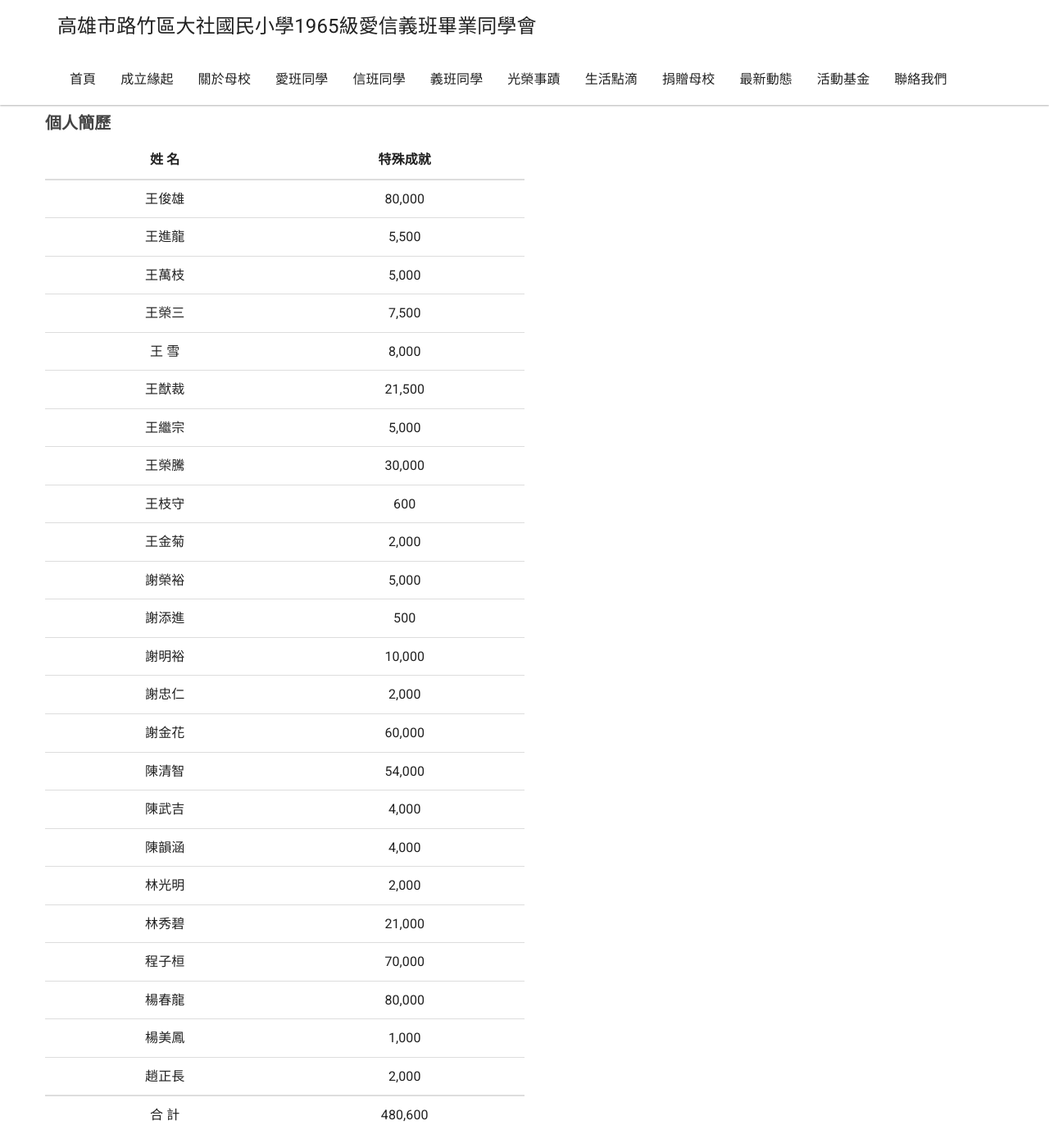
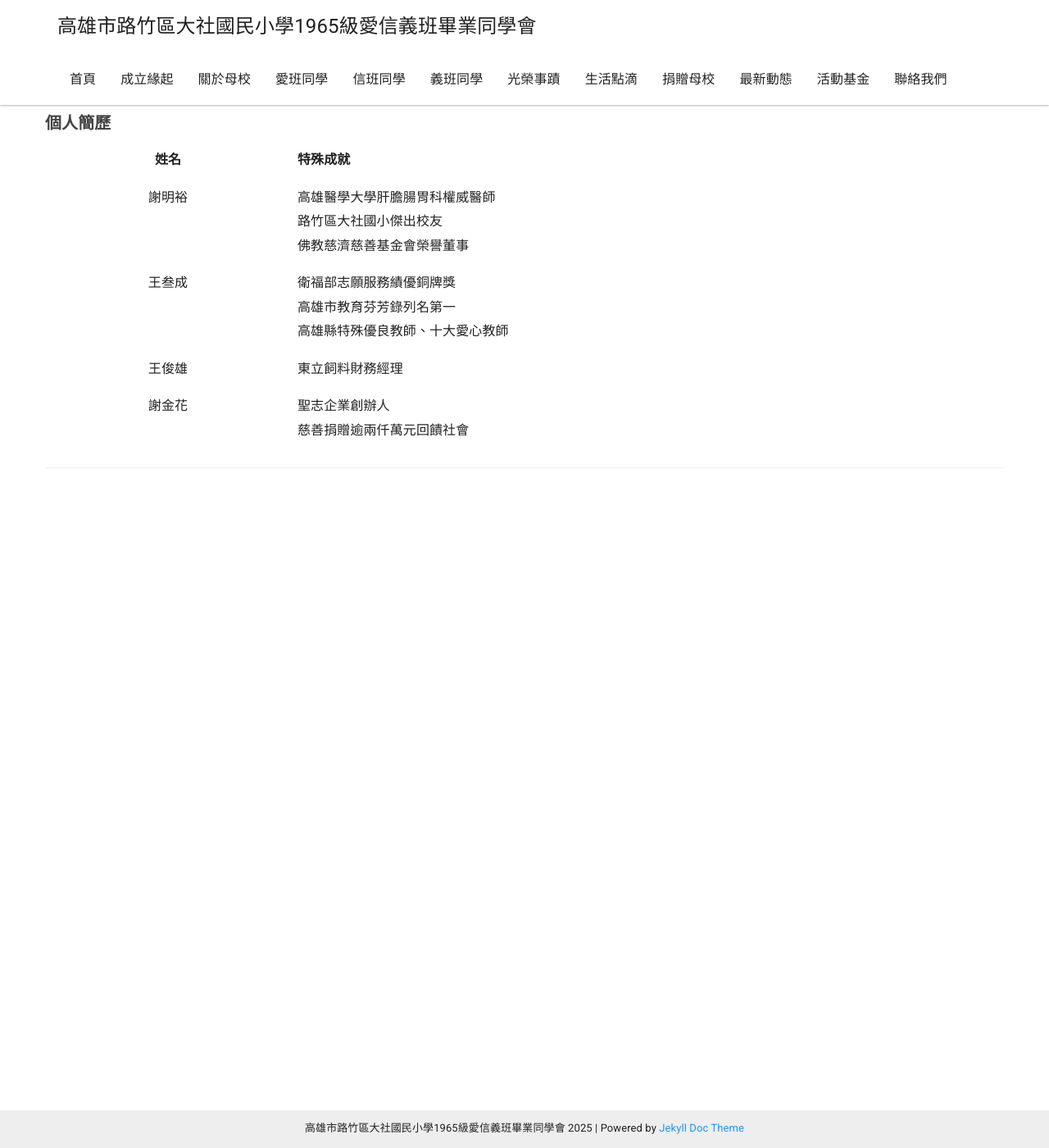
Before and after one commit to dashe1965/dashe1965.github.io, a Jekyll site: the page built from _docs/Resume/Resume.md, in a window 1280 px wide and 1400 px high. Shown: the whole window at 82% size. Built offline with Jekyll 4.4.1, drawn with Linux system fonts in a browser that asks for light colours; nearby versions of some CDN libraries.

Commit message:
Update Resume.md

```diff
--- a/_docs/Resume/Resume.md
+++ b/_docs/Resume/Resume.md
@@ -4,31 +4,40 @@ permalink: /Resume/
 sectionid: Resume
 ---
 
-| 姓  名 | 特殊成就 |
-|:------:|:--------:|
-| 王俊雄 | 80,000 |
-| 王進龍 |  5,500 |
-| 王萬枝 |  5,000 |
-| 王榮三 |  7,500 |
-| 王  雪 |  8,000 |
-| 王猷裁 | 21,500 |
-| 王繼宗 |  5,000 |
-| 王榮騰 | 30,000 |
-| 王枝守 |    600 |
-| 王金菊 |  2,000 |
-| 謝榮裕 |  5,000 |
-| 謝添進 |    500 |
-| 謝明裕 | 10,000 |
-| 謝忠仁 |  2,000 |
-| 謝金花 | 60,000 |
-| 陳清智 | 54,000 |
-| 陳武吉 |  4,000 |
-| 陳韻涵 |  4,000 |
-| 林光明 |  2,000 |
-| 林秀碧 | 21,000 |
-| 程子桓 | 70,000 |
-| 楊春龍 | 80,000 |
-| 楊美鳳 |  1,000 |
-| 趙正長 |  2,000 |
-|:------:|:------:|
-| 合  計 | 480,600 |
+<table style="border-collapse: collapse; width: 100%; max-width: 600px; font-family: Arial, sans-serif; border: none;">
+  <thead>
+    <tr>
+      <th style="text-align: center; padding: 8px; border: none;">姓名</th>
+      <th style="text-align: left; padding: 8px; border: none;">特殊成就</th>
+    </tr>
+  </thead>
+  <tbody>
+    <tr>
+      <td style="text-align:center; vertical-align: top; padding: 8px; border: none;">謝明裕</td>
+      <td style="padding: 8px; border: none;">
+        高雄醫學大學肝膽腸胃科權威醫師<br>
+        路竹區大社國小傑出校友<br>
+        佛教慈濟慈善基金會榮譽董事
+      </td>
+    </tr>
+    <tr>
+      <td style="text-align:center; vertical-align: top; padding: 8px; border: none;">王叁成</td>
+      <td style="padding: 8px; border: none;">
+        衛福部志願服務績優銅牌獎<br>
+        高雄市教育芬芳錄列名第一<br>
+        高雄縣特殊優良教師、十大愛心教師
+      </td>
+    </tr>
+    <tr>
+      <td style="text-align:center; vertical-align: top; padding: 8px; border: none;">王俊雄</td>
+      <td style="padding: 8px; border: none;">東立飼料財務經理</td>
+    </tr>
+    <tr>
+      <td style="text-align:center; vertical-align: top; padding: 8px; border: none;">謝金花</td>
+      <td style="padding: 8px; border: none;">
+        聖志企業創辦人<br>
+        慈善捐贈逾兩仟萬元回饋社會
+      </td>
+    </tr>
+  </tbody>
+</table>
```
